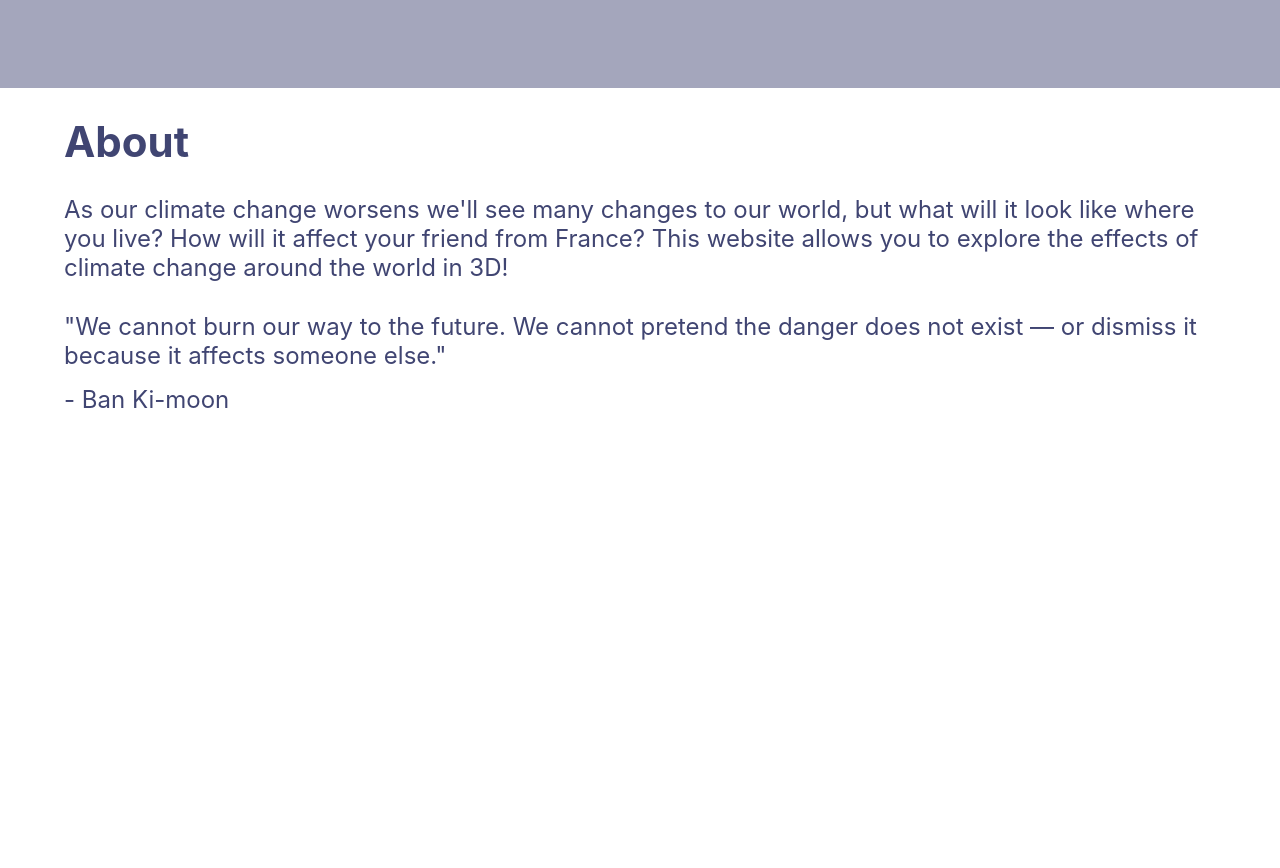
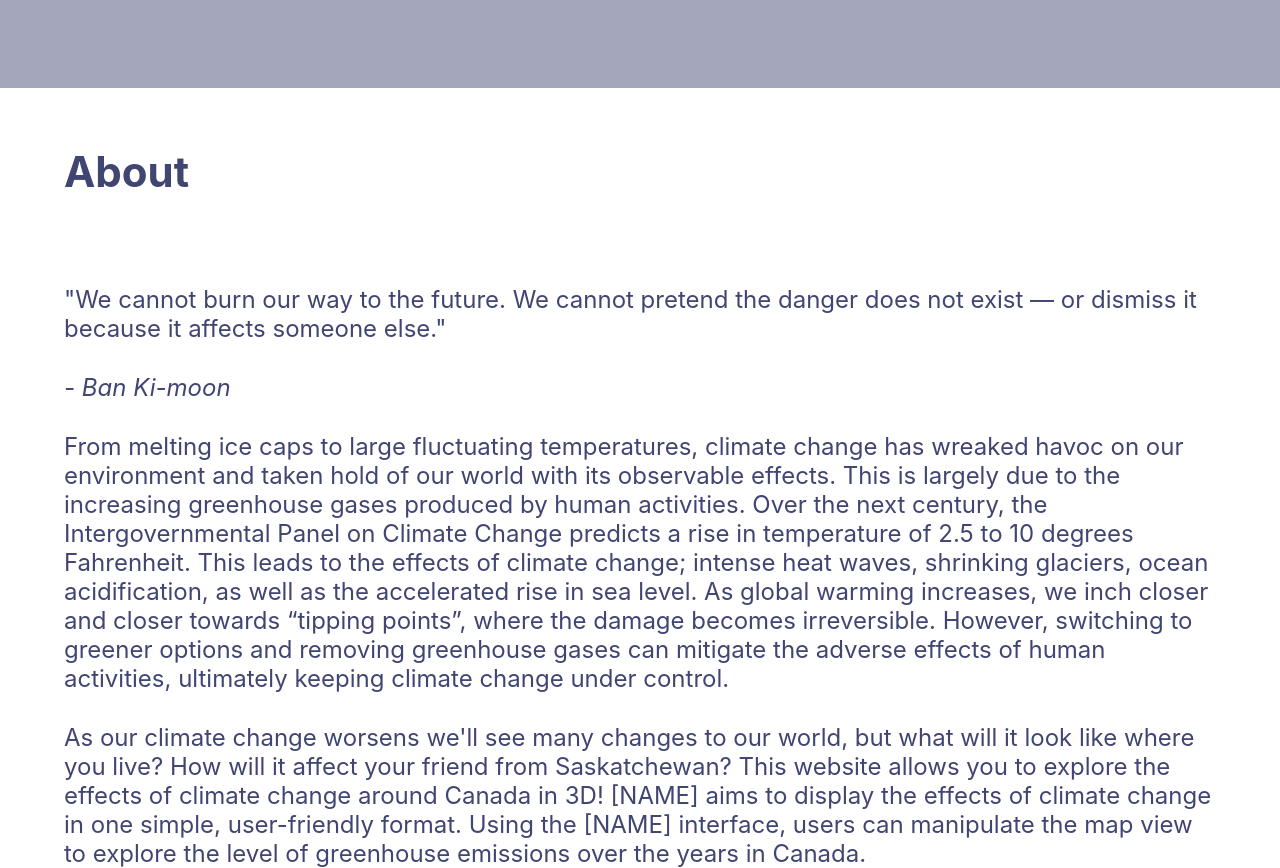
Before and after one commit to ViridianCitrus/climate-change-visualization, a React (Create React App) app in the folder frontend/: page / in a window 1280 px wide. Shown: the part 712-1580 px from the top of the page. Before the commit the page ends 1520 px from the top, so only its background shows below. Built offline with nearby package versions, Linux system fonts and the light colour scheme.

Commit message:
more content to about section

```diff
--- a/frontend/src/MainPage.tsx
+++ b/frontend/src/MainPage.tsx
@@ -33,9 +33,11 @@ export const MainPage: React.FC = () => {
       <div className="about">
         <div>
           <h1>About</h1>
-            <p>As our climate change worsens we'll see many changes to our world, but what will it look like where you live? How will it affect your friend from France? This website allows you to explore the effects of climate change around the world in 3D! </p>
-            <p className="quote">"We cannot burn our way to the future. We cannot pretend the danger does not exist — or dismiss it because it affects someone else."</p>
-            <p>- Ban Ki-moon</p>
+          <p></p>
+          <p>"We cannot burn our way to the future. We cannot pretend the danger does not exist — or dismiss it because it affects someone else."</p>
+          <p className="author">- Ban Ki-moon</p>
+          <p>From melting ice caps to large fluctuating temperatures, climate change has wreaked havoc on our environment and taken hold of our world with its observable effects. This is largely due to the increasing greenhouse gases produced by human activities. Over the next century, the Intergovernmental Panel on Climate Change predicts a rise in temperature of 2.5 to 10 degrees Fahrenheit. This leads to the effects of climate change; intense heat waves, shrinking glaciers, ocean acidification, as well as the accelerated rise in sea level. As global warming increases, we inch closer and closer towards “tipping points”, where the damage becomes irreversible. However, switching to greener options and removing greenhouse gases can mitigate the adverse effects of human activities, ultimately keeping climate change under control.</p>
+          <p>As our climate change worsens we'll see many changes to our world, but what will it look like where you live? How will it affect your friend from Saskatchewan? This website allows you to explore the effects of climate change around Canada in 3D! [NAME] aims to display the effects of climate change in one simple, user-friendly format. Using the [NAME] interface, users can manipulate the map view to explore the level of greenhouse emissions over the years in Canada.</p>
         </div>
       </div>
     </>
--- a/frontend/src/index.css
+++ b/frontend/src/index.css
@@ -106,6 +106,7 @@ a {
 .about div h1,
 .about div > p {
   color: #404572;
+  padding-top: 30px;
 }
 
 .about div > h1 {
@@ -117,10 +118,10 @@ a {
   margin: 0;
 }
 
-.quote {
-  padding-top: 30px;
-  padding-bottom: 15px;
-  font: italic;
+.author {
+  font-style: italic;
+  font-size: 18px;
+  padding-top: 5px;
 }
 
 /* report page */
```
